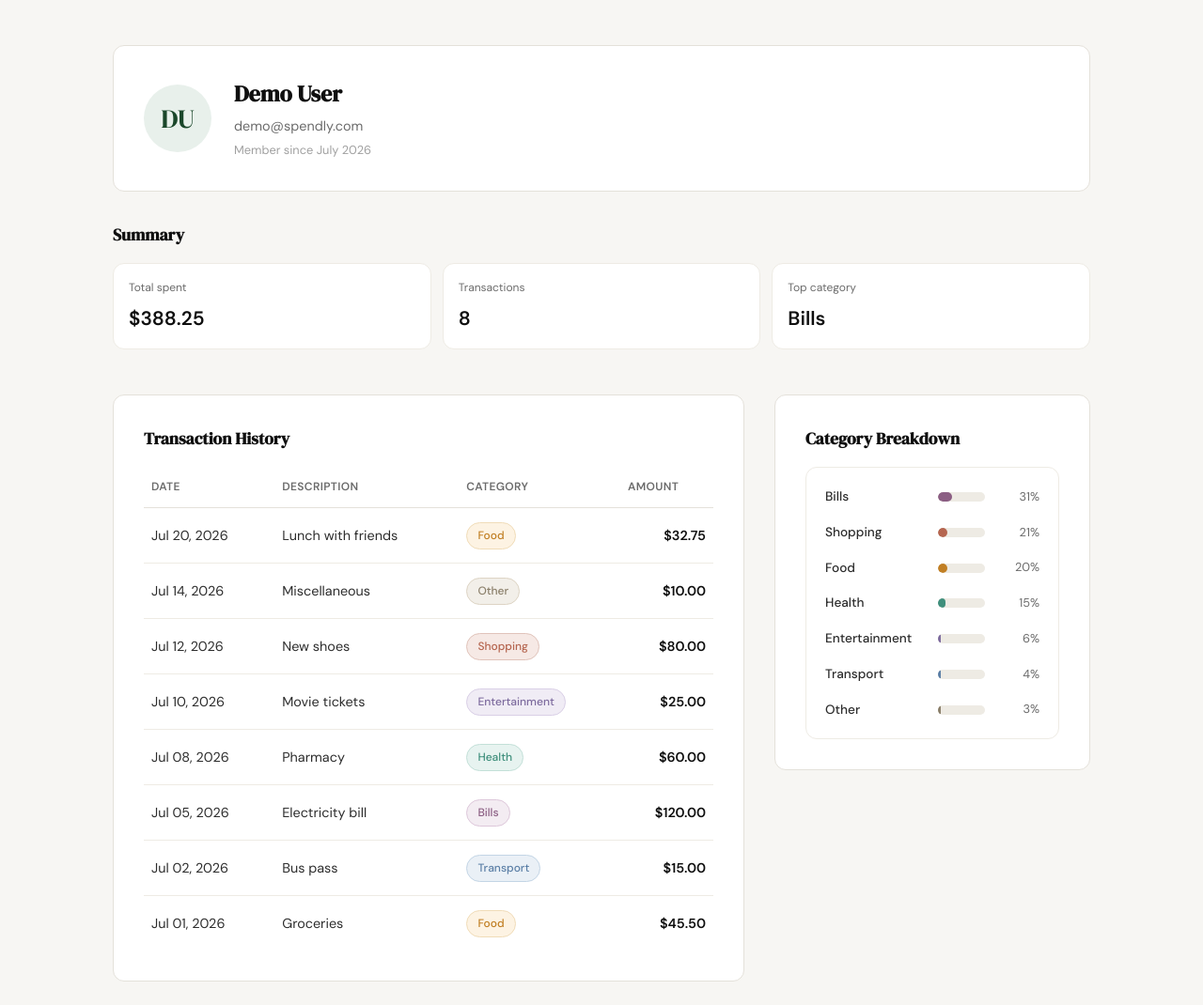
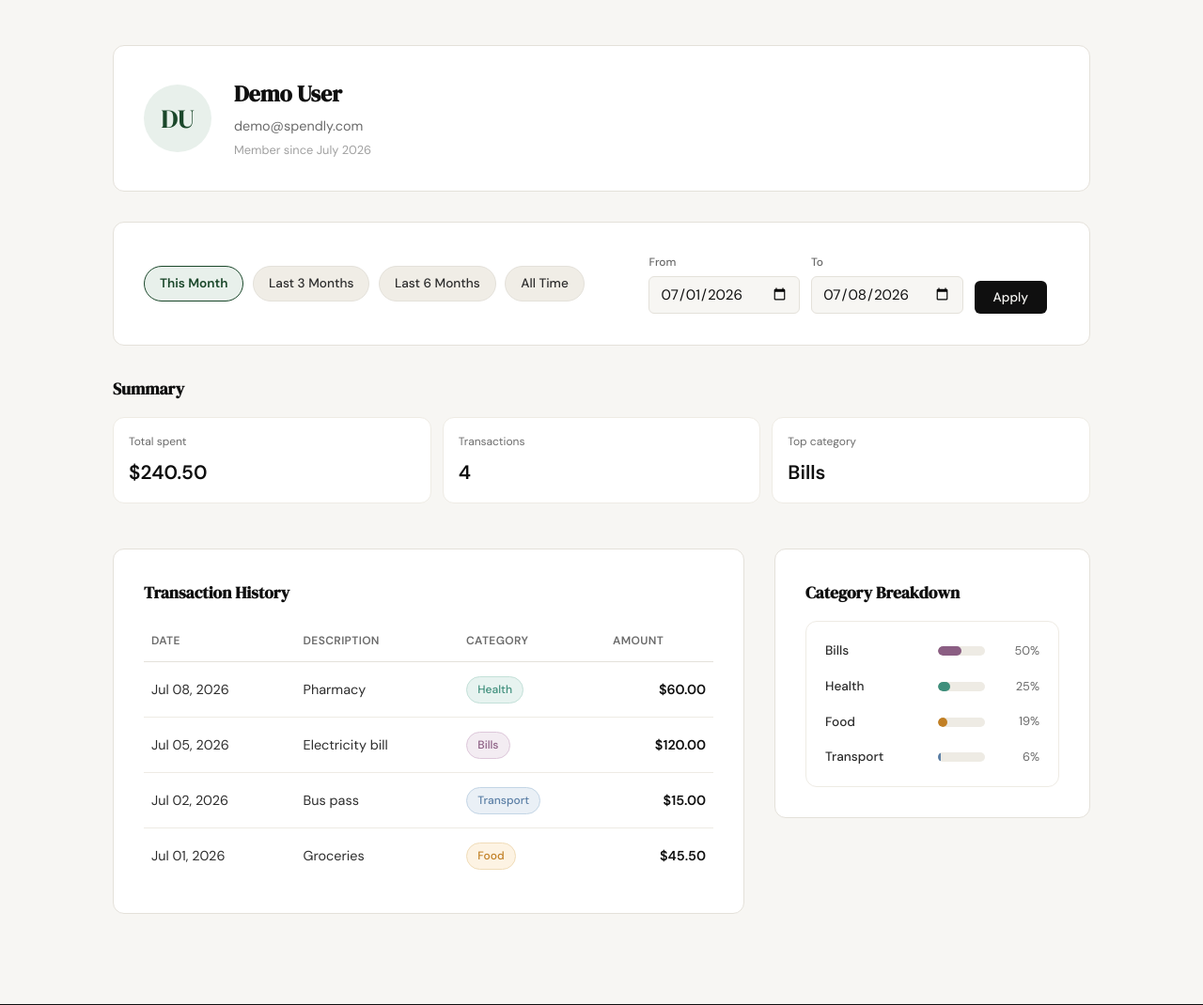
Before and after one commit to ndangol13627/expense_tracker, a Flask app: page /profile?date_from=2026-07-01&date_to=2026-07-08 in a window 1280 px wide. Shown: the part 61-1131 px from the top of the page at 94% size. Run offline with Flask 3, Linux system fonts and the light colour scheme; the visitor is signed in with stand-in values (Sample User, id 1); data comes from the database, SQL or seed files in the repository.

Commit message:
add date filer to profile page

```diff
--- a/app.py
+++ b/app.py
@@ -1,5 +1,5 @@
 import sqlite3
-from datetime import datetime
+from datetime import date, datetime
 
 from flask import Flask, render_template, request, redirect, url_for, flash, abort, session
 from werkzeug.security import check_password_hash
@@ -25,6 +25,49 @@ CATEGORY_SLUGS = {
 }
 
 MAX_TRANSACTIONS_SHOWN = 10
+
+
+def _parse_iso_date(value):
+    try:
+        return datetime.strptime(value, "%Y-%m-%d").date()
+    except ValueError:
+        return None
+
+
+def _month_start(d, months_back):
+    """First day of the month that is `months_back` months before d's month."""
+    month_index = d.month - 1 - months_back
+    year = d.year + month_index // 12
+    month = month_index % 12 + 1
+    return date(year, month, 1)
+
+
+def _build_filters(today, active_from, active_to, date_from_raw, date_to_raw):
+    presets_spec = [
+        ("This Month", _month_start(today, 0), today),
+        ("Last 3 Months", _month_start(today, 2), today),
+        ("Last 6 Months", _month_start(today, 5), today),
+    ]
+    presets = []
+    for label, preset_from, preset_to in presets_spec:
+        preset_from_str, preset_to_str = preset_from.isoformat(), preset_to.isoformat()
+        presets.append({
+            "label": label,
+            "url": url_for("profile", date_from=preset_from_str, date_to=preset_to_str),
+            "active": active_from == preset_from_str and active_to == preset_to_str,
+        })
+    presets.append({
+        "label": "All Time",
+        "url": url_for("profile"),
+        "active": active_from is None and active_to is None,
+    })
+
+    return {
+        "presets": presets,
+        "date_from": date_from_raw,
+        "date_to": date_to_raw,
+        "custom_active": bool(active_from) and not any(p["active"] for p in presets),
+    }
 
 
 # ------------------------------------------------------------------ #
@@ -130,7 +173,19 @@ def profile():
         "member_since": profile_user["member_since"],
     }
 
-    summary = get_summary_stats(session["user_id"])
+    date_from_raw = request.args.get("date_from", "")
+    date_to_raw = request.args.get("date_to", "")
+    date_from_obj = _parse_iso_date(date_from_raw)
+    date_to_obj = _parse_iso_date(date_to_raw)
+
+    active_from, active_to = None, None
+    if date_from_obj and date_to_obj:
+        if date_from_obj > date_to_obj:
+            flash("Start date must be before end date.", "error")
+        else:
+            active_from, active_to = date_from_raw, date_to_raw
+
+    summary = get_summary_stats(session["user_id"], date_from=active_from, date_to=active_to)
     stats = [
         {"label": "Total spent", "value": f"${summary['total_spent']:,.2f}"},
         {"label": "Transactions", "value": str(summary["transaction_count"])},
@@ -138,7 +193,9 @@ def profile():
     ]
 
     transactions = []
-    for row in get_recent_transactions(session["user_id"], limit=MAX_TRANSACTIONS_SHOWN):
+    for row in get_recent_transactions(
+        session["user_id"], limit=MAX_TRANSACTIONS_SHOWN, date_from=active_from, date_to=active_to
+    ):
         row_date = datetime.strptime(row["date"], "%Y-%m-%d").strftime("%b %d, %Y")
         slug = CATEGORY_SLUGS.get(row["category"], "other")
         transactions.append({
@@ -150,7 +207,7 @@ def profile():
         })
 
     categories = []
-    for cat in get_category_breakdown(session["user_id"]):
+    for cat in get_category_breakdown(session["user_id"], date_from=active_from, date_to=active_to):
         slug = CATEGORY_SLUGS.get(cat["name"], "other")
         width_percent = round(cat["pct"] / 5) * 5
         categories.append({
@@ -161,6 +218,8 @@ def profile():
             "width_class": f"bar-w-{width_percent}",
         })
 
+    filters = _build_filters(date.today(), active_from, active_to, date_from_raw, date_to_raw)
+
     return render_template(
         "profile.html",
         user=user,
@@ -169,6 +228,7 @@ def profile():
         categories=categories,
         transaction_count=summary["transaction_count"],
         transactions_shown=len(transactions),
+        filters=filters,
     )
 
 
--- a/database/db.py
+++ b/database/db.py
@@ -78,13 +78,17 @@ def get_user_by_id(user_id):
         conn.close()
 
 
-def get_expenses_by_user(user_id):
+def get_expenses_by_user(user_id, date_from=None, date_to=None):
     conn = get_db()
     try:
-        return conn.execute(
-            "SELECT * FROM expenses WHERE user_id = ? ORDER BY date DESC, id DESC",
-            (user_id,),
-        ).fetchall()
+        query = "SELECT * FROM expenses WHERE user_id = ?"
+        params = [user_id]
+        if date_from and date_to:
+            # only filter when both bounds are present; a lone bound is treated as unfiltered
+            query += " AND date BETWEEN ? AND ?"
+            params.extend([date_from, date_to])
+        query += " ORDER BY date DESC, id DESC"
+        return conn.execute(query, params).fetchall()
     finally:
         conn.close()
 
--- a/database/queries.py
+++ b/database/queries.py
@@ -16,8 +16,8 @@ def get_user_by_id(user_id):
     }
 
 
-def get_summary_stats(user_id):
-    expenses = get_expenses_by_user(user_id)
+def get_summary_stats(user_id, date_from=None, date_to=None):
+    expenses = get_expenses_by_user(user_id, date_from, date_to)
 
     total_spent = sum(row["amount"] for row in expenses)
     transaction_count = len(expenses)
@@ -35,8 +35,8 @@ def get_summary_stats(user_id):
     }
 
 
-def get_recent_transactions(user_id, limit=10):
-    expenses = get_expenses_by_user(user_id)
+def get_recent_transactions(user_id, limit=10, date_from=None, date_to=None):
+    expenses = get_expenses_by_user(user_id, date_from, date_to)
     return [
         {
             "date": row["date"],
@@ -48,8 +48,8 @@ def get_recent_transactions(user_id, limit=10):
     ]
 
 
-def get_category_breakdown(user_id):
-    expenses = get_expenses_by_user(user_id)
+def get_category_breakdown(user_id, date_from=None, date_to=None):
+    expenses = get_expenses_by_user(user_id, date_from, date_to)
     if not expenses:
         return []
 
--- a/static/css/style.css
+++ b/static/css/style.css
@@ -906,6 +906,84 @@ a { color: inherit; text-decoration: none; }
     color: var(--ink-muted);
 }
 
+.filter-bar {
+    background: var(--paper-card);
+    border: 1px solid var(--border);
+    border-radius: var(--radius-md);
+    padding: 1.5rem 2rem;
+    display: flex;
+    flex-wrap: wrap;
+    align-items: center;
+    gap: 1rem 1.5rem;
+}
+
+.filter-presets {
+    display: flex;
+    flex-wrap: wrap;
+    gap: 0.6rem;
+}
+
+.filter-preset {
+    display: inline-block;
+    padding: 0.45rem 1rem;
+    border-radius: 999px;
+    font-size: 0.85rem;
+    font-weight: 500;
+    color: var(--ink-soft);
+    background: var(--paper-warm);
+    border: 1px solid var(--border);
+    text-decoration: none;
+    transition: background 0.15s ease, color 0.15s ease, border-color 0.15s ease;
+}
+
+.filter-preset:hover {
+    border-color: var(--accent);
+    color: var(--ink);
+}
+
+.filter-preset-active {
+    background: var(--accent-light);
+    color: var(--accent);
+    border-color: var(--accent);
+    font-weight: 600;
+}
+
+.filter-custom {
+    display: flex;
+    align-items: flex-end;
+    gap: 0.75rem;
+    margin-left: auto;
+    padding: 0.5rem 0.75rem;
+    border-radius: var(--radius-sm);
+    border: 1px solid transparent;
+}
+
+.filter-custom-active {
+    border-color: var(--accent);
+    background: var(--accent-light);
+}
+
+.filter-form-group {
+    margin-bottom: 0;
+}
+
+.filter-form-group label {
+    display: block;
+    font-size: 0.75rem;
+    color: var(--ink-muted);
+    margin-bottom: 0.3rem;
+}
+
+.filter-form-group .form-input {
+    width: auto;
+    padding: 0.5rem 0.7rem;
+}
+
+.filter-apply-btn {
+    padding: 0.55rem 1.25rem;
+    font-size: 0.85rem;
+}
+
 /* ------------------------------------------------------------------ */
 /* Responsive                                                          */
 /* ------------------------------------------------------------------ */
@@ -925,4 +1003,6 @@ a { color: inherit; text-decoration: none; }
     .hero-actions .btn-ghost { width: 100%; text-align: center; }
     .mock-stats { grid-template-columns: 1fr; }
     .profile-header { flex-direction: column; text-align: center; gap: 1rem; }
+    .filter-bar { flex-direction: column; align-items: stretch; }
+    .filter-custom { margin-left: 0; flex-wrap: wrap; }
 }
--- a/templates/profile.html
+++ b/templates/profile.html
@@ -16,6 +16,28 @@
                     <p class="profile-meta">Member since {{ user.member_since }}</p>
                 </div>
             </div>
+        </div>
+
+        <div class="filter-bar">
+            <div class="filter-presets">
+                {% for preset in filters.presets %}
+                <a href="{{ preset.url }}"
+                   class="filter-preset{{ ' filter-preset-active' if preset.active else '' }}">{{ preset.label }}</a>
+                {% endfor %}
+            </div>
+
+            <form method="GET" action="{{ url_for('profile') }}"
+                  class="filter-custom{{ ' filter-custom-active' if filters.custom_active else '' }}">
+                <div class="form-group filter-form-group">
+                    <label for="date_from">From</label>
+                    <input type="date" id="date_from" name="date_from" class="form-input" value="{{ filters.date_from }}">
+                </div>
+                <div class="form-group filter-form-group">
+                    <label for="date_to">To</label>
+                    <input type="date" id="date_to" name="date_to" class="form-input" value="{{ filters.date_to }}">
+                </div>
+                <button type="submit" class="btn-primary filter-apply-btn">Apply</button>
+            </form>
         </div>
 
         <div>
```
Also changed, not shown: tests/test_date_filter.py (added, +395 -0 lines), .claude/specs/06-date-filter-profile.md (added).
